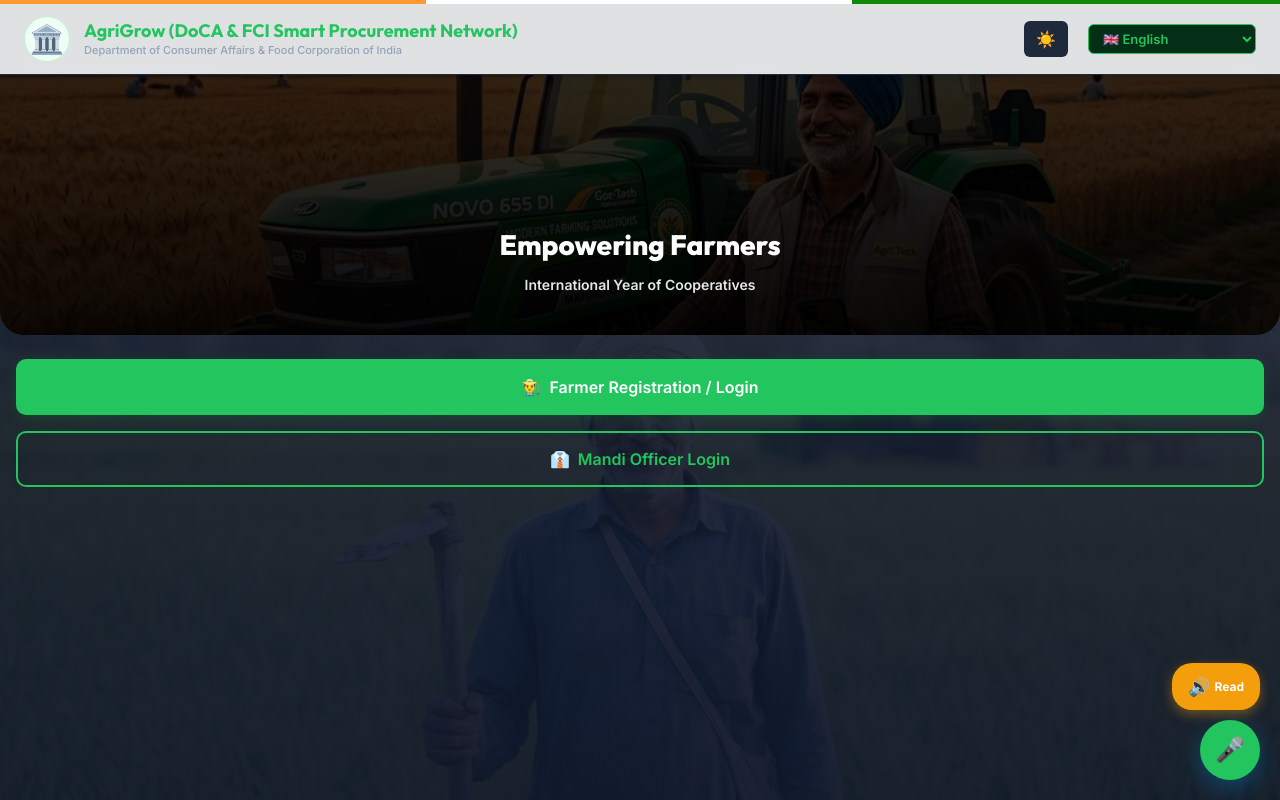
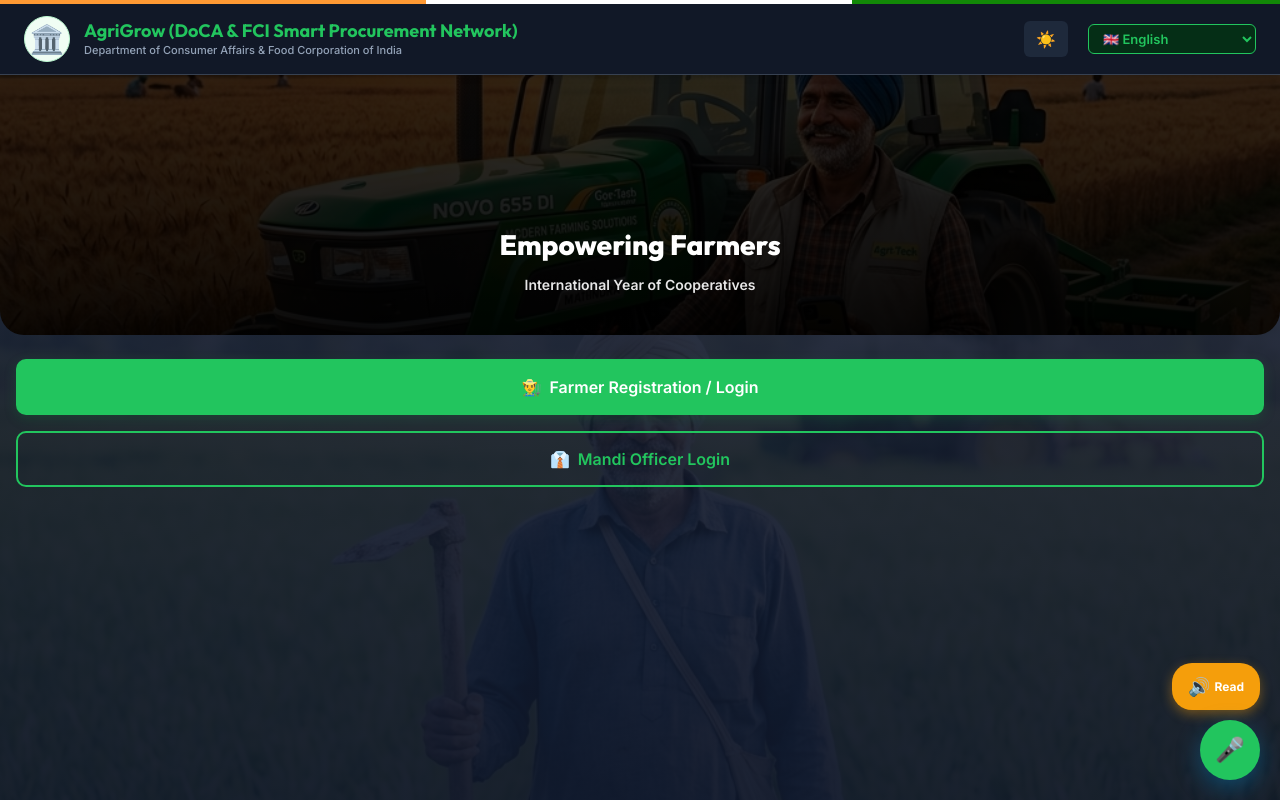
Before and after one commit to omlodha9097-hub/SIH2026, a plain HTML site: page farmer-app/index.html in a window 1280 px wide. Both pictures are taken after a click on the button "Toggle Dark/Light Mode". Drawn offline with nearby package versions, Linux system fonts and the light colour scheme.

Commit message:
Fix gov-header color in dark mode

```diff
--- a/farmer-app/index.html
+++ b/farmer-app/index.html
@@ -76,6 +76,10 @@
       z-index: 100;
       backdrop-filter: blur(10px);
       background: rgba(255, 255, 255, 0.85);
+    }
+    body.high-contrast .gov-header, html.dark .gov-header {
+      background: #111827 !important;
+      border-bottom-color: #374151 !important;
     }
     .gov-brand { display: flex; align-items: center; gap: 14px; }
     .emblem-icon {
```
Also changed, not shown: admin-dashboard/index.html (+1 -1 lines).
